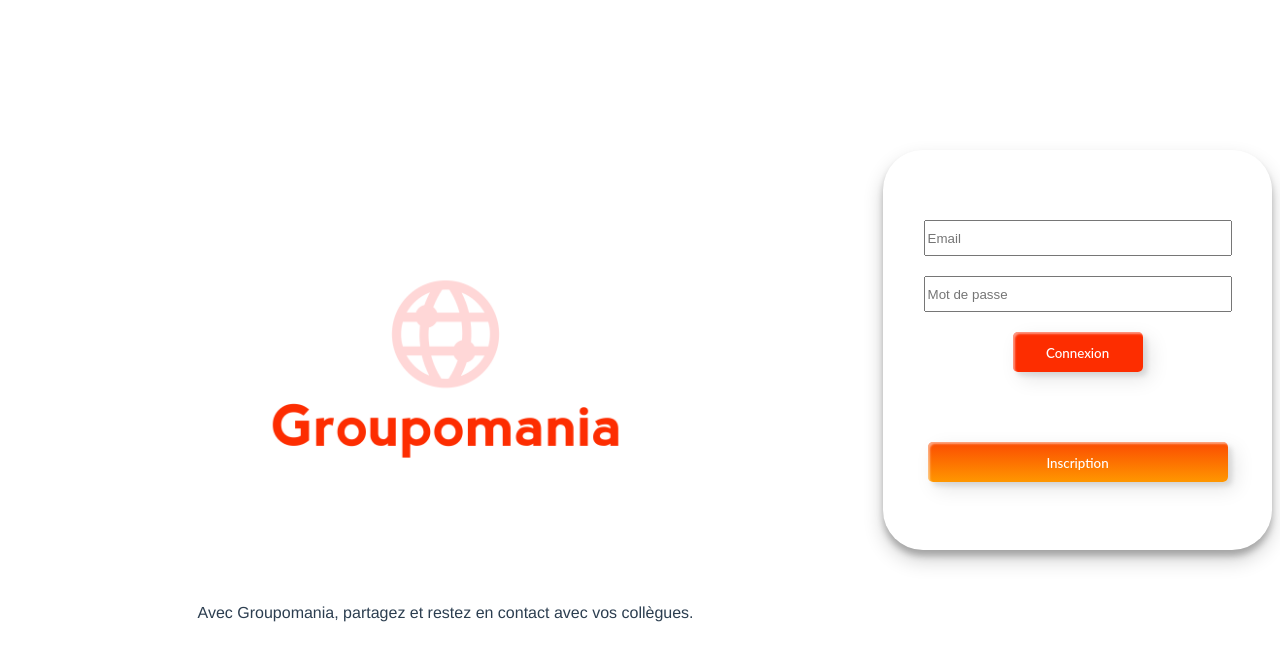
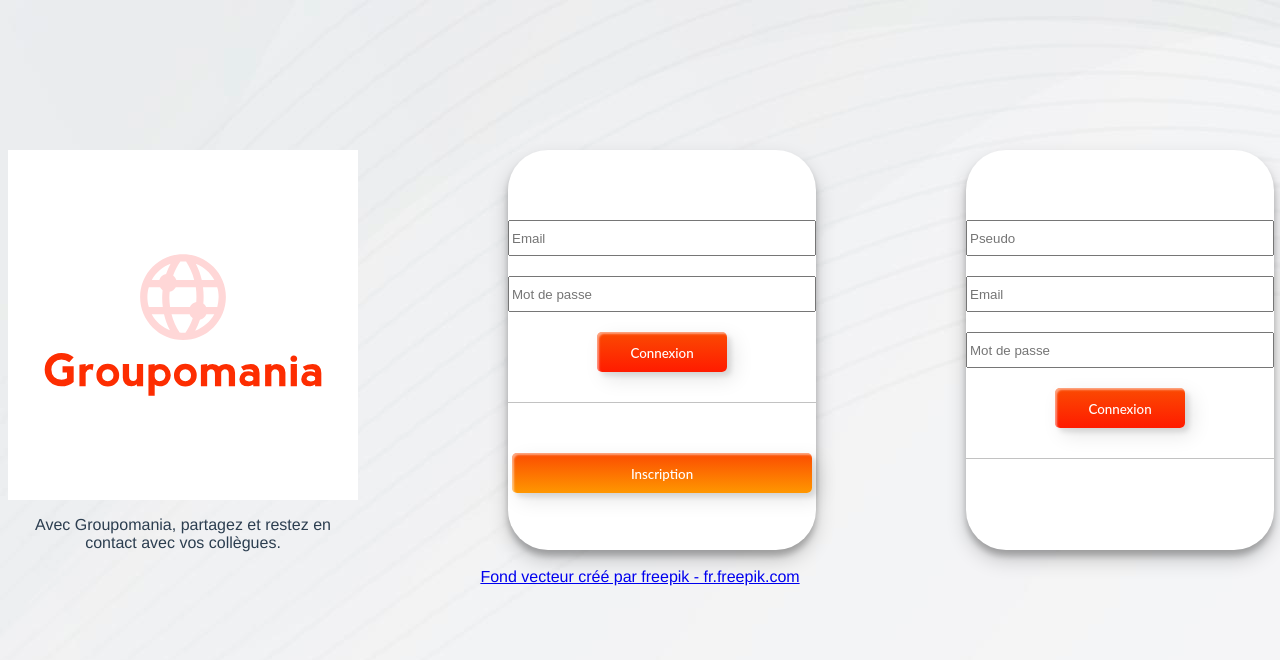
Before and after one commit to Clem220/P7_Groupomania_OpenClassrooms, a Vue app: page / in a window 1280 px wide. Shown: the top 660 px of the page. Built offline with nearby package versions, Linux system fonts and the light colour scheme.

Commit message:
création de la page d'accueil + formulaire de connexion + formulaire d'inscription

```diff
--- a/src/components/loginForm.vue
+++ b/src/components/loginForm.vue
@@ -1,9 +1,5 @@
 <template>
-  <section class="content">
-    <div class="logo">
-      <img src="../assets/icon-above-font.png" alt="logo groupomania" />
-      <p>Avec Groupomania, partagez et restez en contact avec vos collègues.</p>
-    </div>
+
     <div class="logForm">
       <form class="logForm__input">
         <label for="login-email">Email :</label>
@@ -27,26 +23,21 @@
         <span>Inscription</span>
       </button>
     </div>
-  </section>
+
 </template>
 
 <script></script>
 
 <style lang="scss">
-.content {
-  margin-top: 150px;
-  display: flex;
-  flex-direction: row;
-  width: 100%;
-}
 .logo {
   display: flex;
   flex-direction: column;
   align-items: center;
   justify-content: center;
+  width: 50%;
   img {
     height: auto;
-    width: 50%;
+    width: 350px;
   }
 }
 .logForm {
@@ -55,14 +46,18 @@
   align-items: center;
   width: 400px;
   height: 400px;
+  background-color: #fff;
   box-shadow: 0 10px 20px rgba(0, 0, 0, 0.19), 0 6px 6px rgba(0, 0, 0, 0.23);
   border-radius: 40px;
+  margin-left: 150px;
   &__input {
     display: flex;
     flex-direction: column;
     justify-content: center;
     align-items: center;
     margin-top: 50px;
+    padding-bottom: 30px;
+    border-bottom: 1px solid #c2c2c2;
     input {
       height: 30px;
       width: 300px;
@@ -82,28 +77,26 @@ label {
   color: #fff;
   border-radius: 5px;
   padding: 10px 25px;
-  font-family: 'Lato', sans-serif;
+  font-family: "Lato", sans-serif;
   font-weight: 500;
   background: transparent;
   cursor: pointer;
   transition: all 0.3s ease;
   position: relative;
   display: inline-block;
-   box-shadow:inset 2px 2px 2px 0px rgba(255,255,255,.5),
-   7px 7px 20px 0px rgba(0,0,0,.1),
-   4px 4px 5px 0px rgba(0,0,0,.1);
+  box-shadow: inset 2px 2px 2px 0px rgba(255, 255, 255, 0.5),
+    7px 7px 20px 0px rgba(0, 0, 0, 0.1), 4px 4px 5px 0px rgba(0, 0, 0, 0.1);
   outline: none;
 }
 
 .btn-3 {
-  background: rgb(253,45,0,);
-background: linear-gradient(0deg, rgb(253,45,0,) 0%, rgb(253,45,0,) 100%);
+  background: rgb(255,27,0);
+  background: linear-gradient(0deg, rgba(255,27,0,1) 0%, rgba(251,75,2,1) 100%);
   width: 130px;
   height: 40px;
   line-height: 42px;
   padding: 0;
   border: none;
-
 }
 .btn-3 span {
   position: relative;
@@ -117,7 +110,7 @@ background: linear-gradient(0deg, rgb(253,45,0,) 0%, rgb(253,45,0,) 100%);
   content: "";
   right: 0;
   top: 0;
-   background: rgb(253,45,0,);
+  background: rgb(255,27,0);
   transition: all 0.3s ease;
 }
 .btn-3:before {
@@ -128,7 +121,7 @@ background: linear-gradient(0deg, rgb(253,45,0,) 0%, rgb(253,45,0,) 100%);
   width: 0%;
   height: 2px;
 }
-.btn-3:hover{
+.btn-3:hover {
   background: transparent;
   box-shadow: none;
 }
@@ -138,8 +131,8 @@ background: linear-gradient(0deg, rgb(253,45,0,) 0%, rgb(253,45,0,) 100%);
 .btn-3:hover:after {
   width: 100%;
 }
-.btn-3 span:hover{
-   color: rgb(253,45,0,);
+.btn-3 span:hover {
+  color: rgb(255,27,0);
 }
 .btn-3 span:before,
 .btn-3 span:after {
@@ -147,7 +140,7 @@ background: linear-gradient(0deg, rgb(253,45,0,) 0%, rgb(253,45,0,) 100%);
   content: "";
   left: 0;
   bottom: 0;
-   background: rgb(253,45,0,);
+  background: rgb(255,27,0);
   transition: all 0.3s ease;
 }
 .btn-3 span:before {
@@ -166,10 +159,15 @@ background: linear-gradient(0deg, rgb(253,45,0,) 0%, rgb(253,45,0,) 100%);
 }
 
 .btn-7 {
-background: linear-gradient(0deg, rgba(255,151,0,1) 0%, rgba(251,75,2,1) 100%);
+  background: linear-gradient(
+    0deg,
+    rgba(255, 151, 0, 1) 0%,
+    rgba(251, 75, 2, 1) 100%
+  );
   line-height: 42px;
   padding: 0;
   border: none;
+  margin-top: 50px;
 }
 .btn-7 span {
   position: relative;
@@ -183,15 +181,13 @@ background: linear-gradient(0deg, rgba(255,151,0,1) 0%, rgba(251,75,2,1) 100%);
   content: "";
   right: 0;
   bottom: 0;
-  background: rgba(251,75,2,1);
-  box-shadow:
-   -7px -7px 20px 0px rgba(255,255,255,.9),
-   -4px -4px 5px 0px rgba(255,255,255,.9),
-   7px 7px 20px 0px rgba(0,0,0,.2),
-   4px 4px 5px 0px rgba(0,0,0,.3);
+  background: rgba(251, 75, 2, 1);
+  box-shadow: -7px -7px 20px 0px rgba(255, 255, 255, 0.9),
+    -4px -4px 5px 0px rgba(255, 255, 255, 0.9),
+    7px 7px 20px 0px rgba(0, 0, 0, 0.2), 4px 4px 5px 0px rgba(0, 0, 0, 0.3);
   transition: all 0.3s ease;
 }
-.btn-7:before{
+.btn-7:before {
   height: 0%;
   width: 2px;
 }
@@ -199,8 +195,8 @@ background: linear-gradient(0deg, rgba(255,151,0,1) 0%, rgba(251,75,2,1) 100%);
   width: 0%;
   height: 2px;
 }
-.btn-7:hover{
-  color: rgba(251,75,2,1);
+.btn-7:hover {
+  color: rgba(251, 75, 2, 1);
   background: transparent;
 }
 .btn-7:hover:before {
@@ -215,12 +211,10 @@ background: linear-gradient(0deg, rgba(255,151,0,1) 0%, rgba(251,75,2,1) 100%);
   content: "";
   left: 0;
   top: 0;
-  background: rgba(251,75,2,1);
-  box-shadow:
-   -7px -7px 20px 0px rgba(255,255,255,.9),
-   -4px -4px 5px 0px rgba(255,255,255,.9),
-   7px 7px 20px 0px rgba(0,0,0,.2),
-   4px 4px 5px 0px rgba(0,0,0,.3);
+  background: rgba(251, 75, 2, 1);
+  box-shadow: -7px -7px 20px 0px rgba(255, 255, 255, 0.9),
+    -4px -4px 5px 0px rgba(255, 255, 255, 0.9),
+    7px 7px 20px 0px rgba(0, 0, 0, 0.2), 4px 4px 5px 0px rgba(0, 0, 0, 0.3);
   transition: all 0.3s ease;
 }
 .btn-7 span:before {
@@ -237,8 +231,4 @@ background: linear-gradient(0deg, rgba(255,151,0,1) 0%, rgba(251,75,2,1) 100%);
 .btn-7 span:hover:after {
   width: 100%;
 }
-
-.signup{
-    margin-top: 70px;
-}
 </style>
--- /dev/null
+++ b/src/components/signupForm.vue
@@ -0,0 +1,26 @@
+<template>
+
+    <div class="logForm">
+      <form class="logForm__input">
+          <label for="login-pseudo">Pseudo</label>
+          <input type="text" placeholder="Pseudo" required />
+        <label for="login-email">Email :</label>
+        <input id="login-email" type="text" placeholder="Email" required />
+
+        <label for="login-password">Mot de passe :</label>
+        <input
+          id="login-password"
+          type="password"
+          placeholder="Mot de passe"
+          required
+        />
+
+        <div class="error-message">{{ message }}</div>
+
+        <button class="button btn-3"  type="submit">
+          <span>Connexion</span>
+        </button>
+      </form>
+    </div>
+
+</template>
--- a/src/views/HomeView.vue
+++ b/src/views/HomeView.vue
@@ -1,8 +1,13 @@
 <template>
-<div class="home">
-
-  <loginForm/>
-</div>
+  <section class="content">
+        <div class="logo">
+      <img src="../assets/icon-above-font.svg" alt="logo groupomania" />
+      <p>Avec Groupomania, partagez et restez en contact avec vos collègues.</p>
+    </div>
+    <loginForm/>
+    <signupForm/>
+  </section>
+  <a href="https://fr.freepik.com/vecteurs/fond">Fond vecteur créé par freepik - fr.freepik.com</a>
 
 </template>
 
@@ -10,10 +15,27 @@
 // @ is an alias to /src
 import loginForm from '../components/loginForm.vue'
 
+import signupForm from '../components/signupForm.vue'
+
 export default {
   name: 'HomeView',
   components: {
-   loginForm
+   loginForm,
+   signupForm
   }
 }
+
 </script>
+
+<style lang="scss">
+body{
+    background-image: url(../assets/background.jpg);
+  background-clip: cover;
+}
+.content {
+  margin-top: 150px;
+  display: flex;
+  flex-direction: row;
+  width: 100%;
+}
+</style>
```
Also changed, not shown: src/components/NavBar.vue (deleted, +0 -16 lines), src/assets/background.jpg (added), src/assets/icon-above-font.svg (added). Lines whose indentation alone changed are shown as unchanged.
